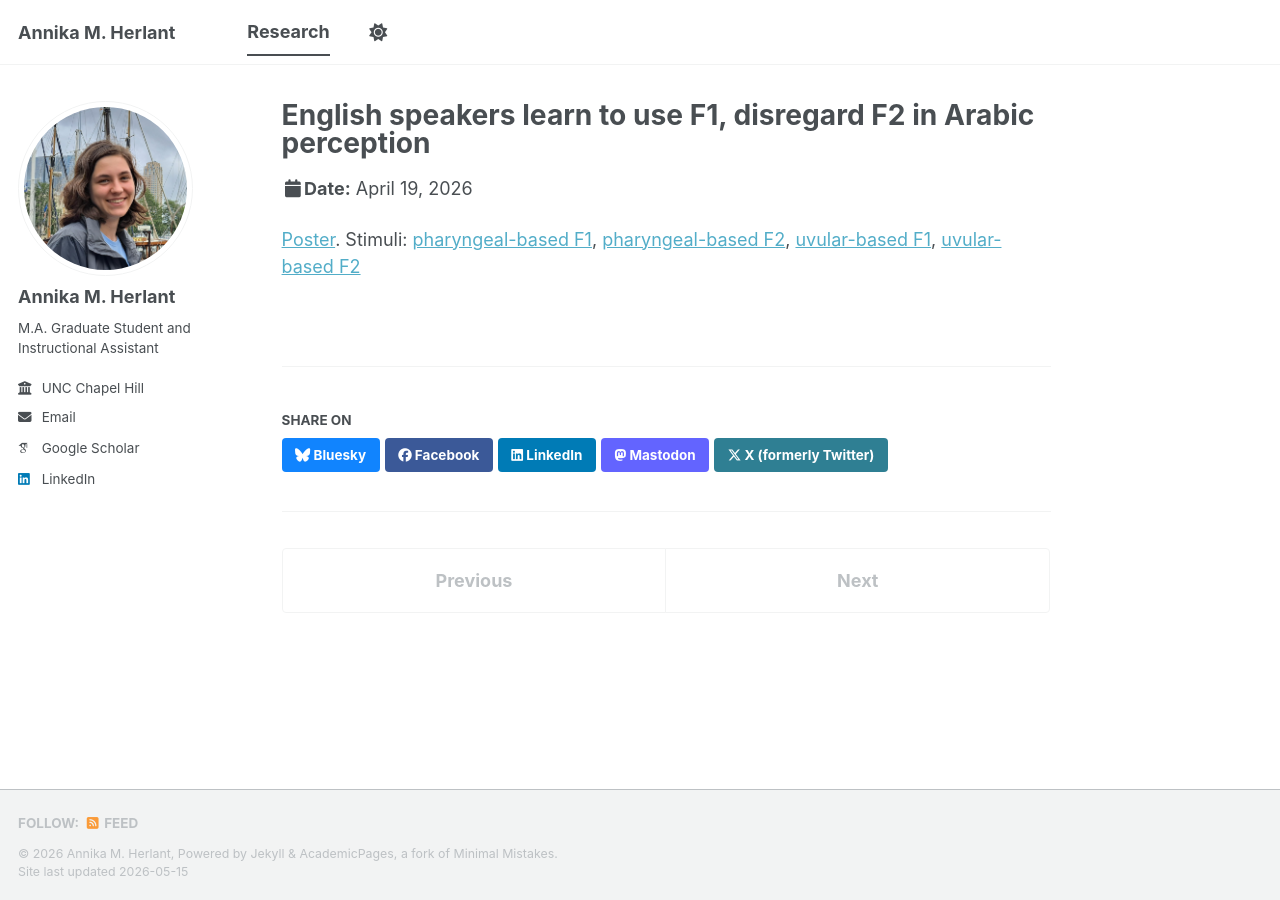
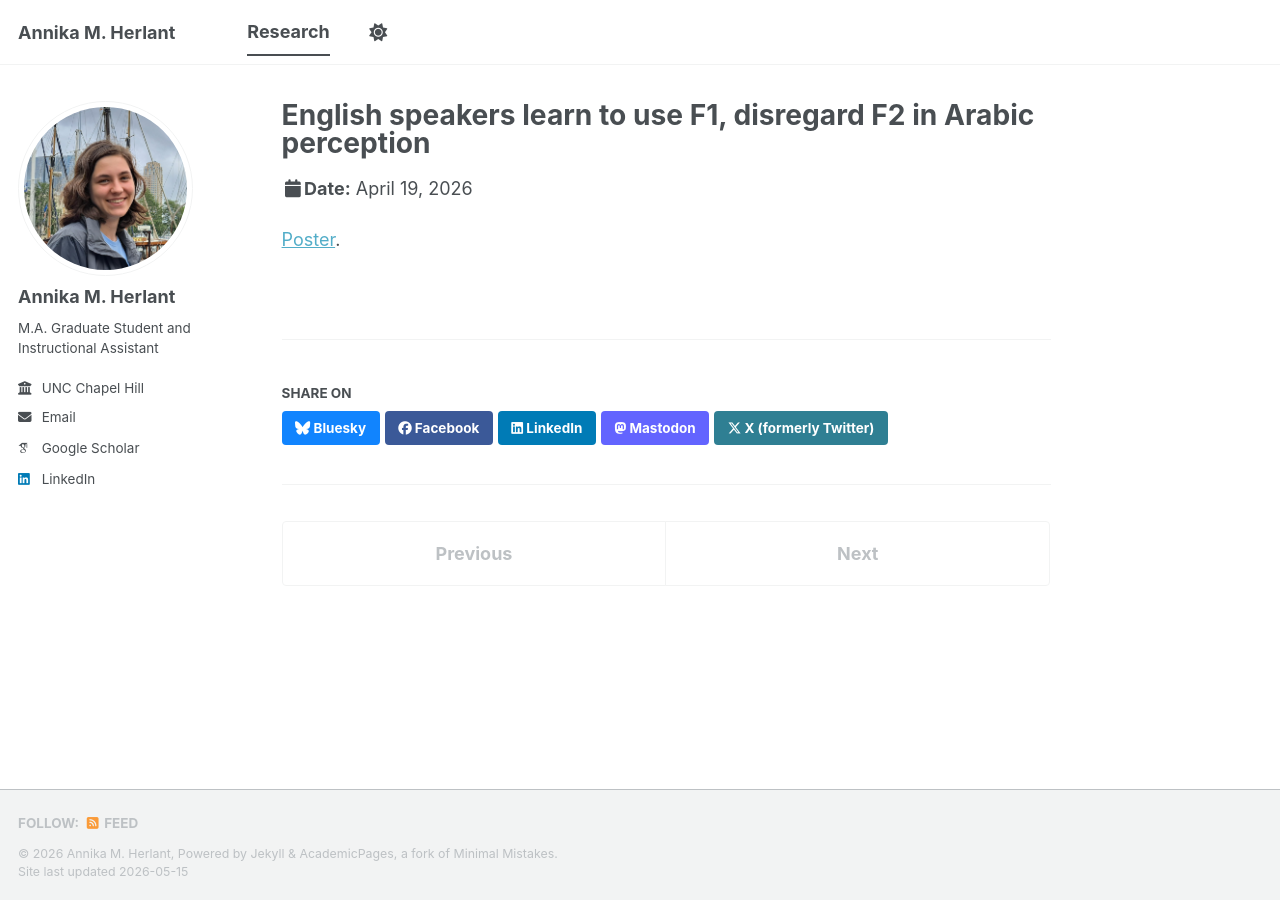
Before and after one commit to aherlant/aherlant.github.io, a Jekyll site: the page built from _talks/2026-CLS.md, in a window 1280 px wide. Built offline with Jekyll 4.4.1, drawn with Linux system fonts in a browser that asks for light colours; some web fonts are replaced; a script bundle is joined from its source files by our own code; library files that are not in the unit come from our copies.

Commit message:
Remove stimuli links
Removed stimuli links from the CLS talk details.

```diff
--- a/_talks/2026-CLS.md
+++ b/_talks/2026-CLS.md
@@ -7,4 +7,4 @@ date: 2026-04-19
 location: "Chicago, IL"
 ---
 
-[Poster](/files/herlant_CLS62.pdf). Stimuli: [pharyngeal-based F1](/files/T1F1.wav), [pharyngeal-based F2](/files/T1F2.wav), [uvular-based F1](/files/T2F1.wav), [uvular-based F2](/files/T2F2.wav)
+[Poster](/files/herlant_CLS62.pdf).
```
